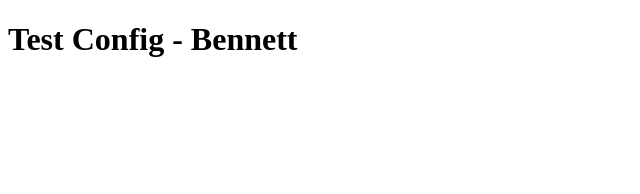
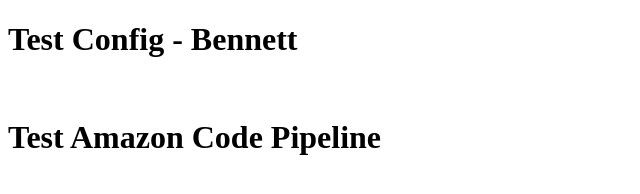
Before and after one commit to bpgould/uncaplresearch, a plain HTML site: page index.html in a window 1280 px wide. Shown: the whole page, without its empty margins (0-640 px from the left). Drawn offline with Linux system fonts and the light colour scheme.

Commit message:
pipeline test

```diff
--- a/index.html
+++ b/index.html
@@ -7,5 +7,7 @@
 </head>
 <body>
     <h1>Test Config - Bennett</h1>
+    <br>
+    <h1>Test Amazon Code Pipeline</h1>
 </body>
 </html>
```
